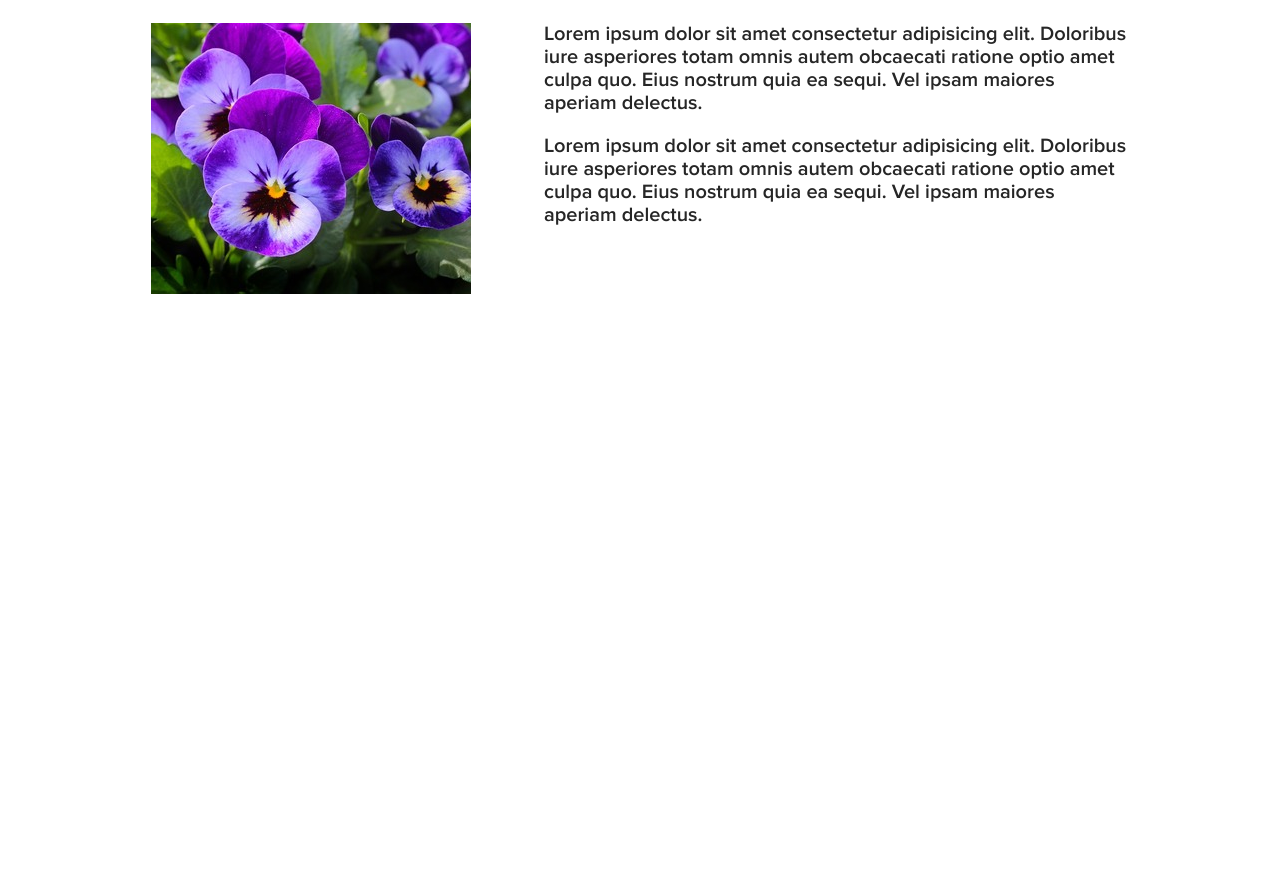
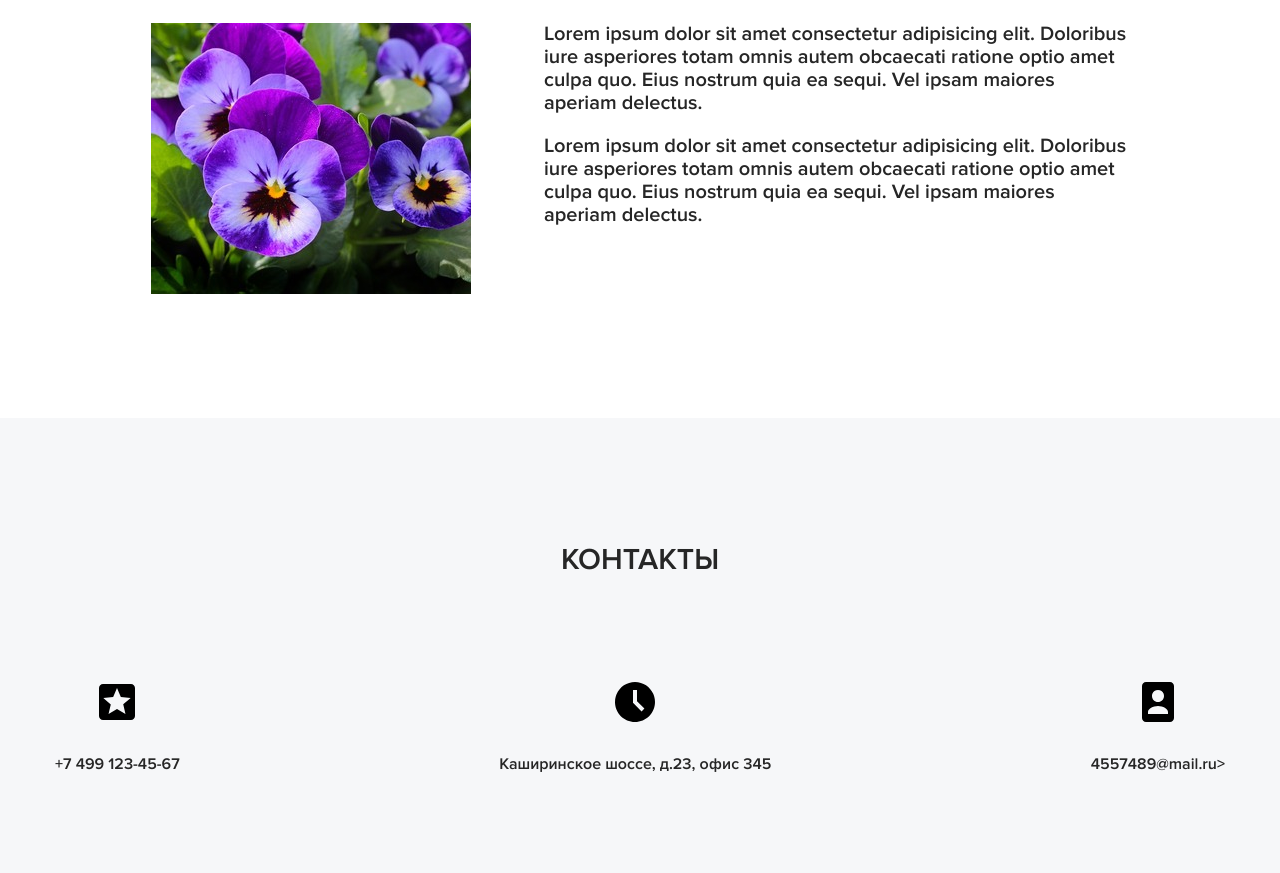
Before and after one commit to kontinium/skinali, a plain HTML site: page index.html in a window 1280 px wide. Shown: the part 7690-8563 px from the top of the page. Before the commit the page ends 8108 px from the top, so only its background shows below. Drawn offline with Linux system fonts and the light colour scheme; a script that the page names is missing.

Commit message:
Свёрстан блок с контактами. Адаптирован.

```diff
--- a/index.html
+++ b/index.html
@@ -550,6 +550,40 @@
     </div>
   </section>
 
+  <section class="section contacts">
+    <div class="container">
+      <h2 class="section-title section__title">
+        Контакты
+      </h2>
+      <div class="contacts-block">
+        <div class="contacts-block__item">
+          <img src="img/contacts/feature-4.svg" alt="" class="contacts__image">
+          <div class="contacts__text">
+            <a href="#" class="contacts__link">+7 499 123-45-67</a>
+          </div>
+        </div>
+        <div class="contacts-block__item">
+          <img src="img/contacts/feature-5.svg" alt="" class="contacts__image">
+          <div class="contacts__text">
+            <address class="contacts__address">
+              Каширинское шоссе, д.23, офис 345
+            </address>
+          </div>
+        </div>
+        <div class="contacts-block__item">
+          <img src="img/contacts/feature-6.svg" alt="" class="contacts__image">
+          <div class="contacts__text">
+            <a href="#" class="contacts__link">4557489@mail.ru</a>>
+          </div>
+        </div>
+      </div>
+    </div>
+  </section>
+
+
+
+
+
   <!-- Подключение виджета обратной связи через соц.сети -->
   <script type="text/javascript" src="https://spikmi.com/Widget?Id=649"></script></body>
 </html>
--- /dev/null
+++ b/sass/_contacts.sass
@@ -0,0 +1,27 @@
+.contacts
+  background-color: #f6f7f9
+  &-block
+    display: flex
+    justify-content: space-between
+    flex-wrap: wrap
+    &__item
+      text-align: center
+  &__image
+    margin-bottom: 25px
+  &__text
+    font-size: 16px
+  &__link
+    text-decoration: none
+    color: $text-color
+  &__address
+    font-style: normal
+
+@media (max-width: 768px)
+  .contacts
+    &-block
+      &__item
+        width: 100%
+        margin-bottom: 30px
+      &__address
+        max-width: 200px
+        margin: auto
--- a/sass/style.sass
+++ b/sass/style.sass
@@ -11,4 +11,4 @@
 @import "price"
 @import "steps"
 @import "factory"
-@import "factory"
+@import "contacts"
```
Also changed, not shown: css/style.css, img/contacts/feature-4.svg (added), img/contacts/feature-5.svg (added), img/contacts/feature-6.svg (added), img/contacts/map.jpg (added), 1 other file.
